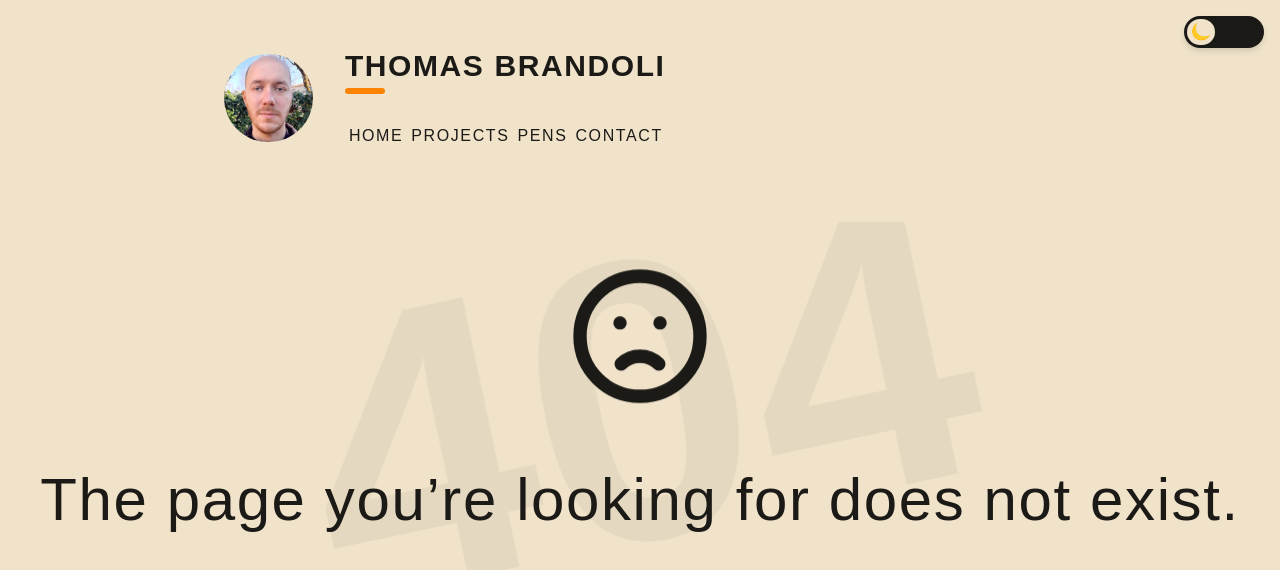
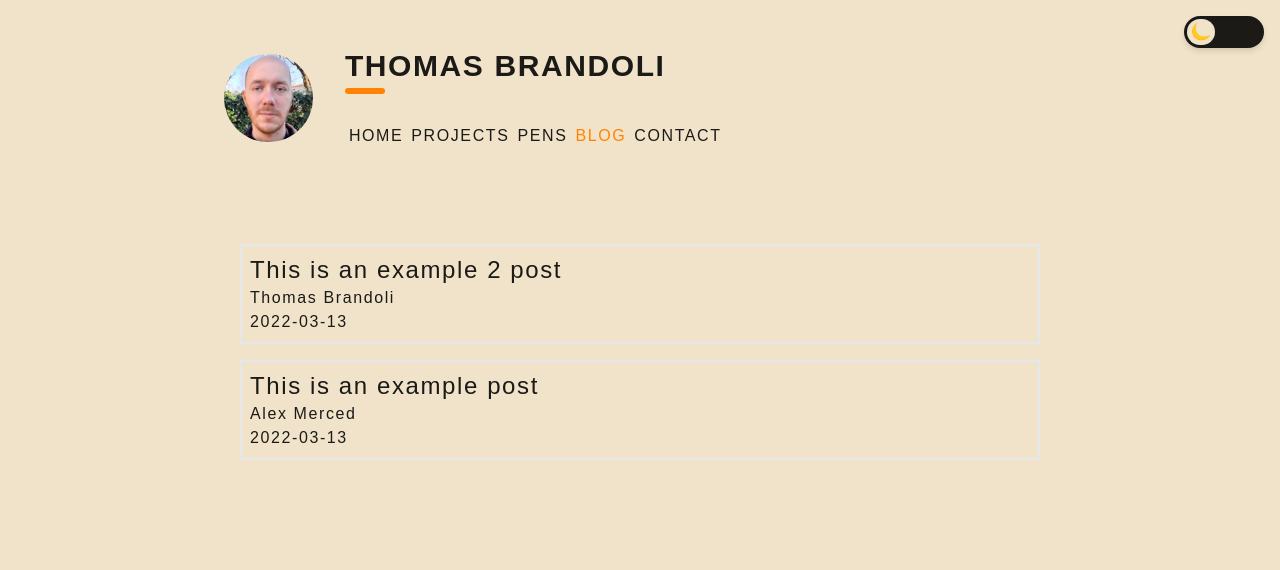
Before and after one commit to ThGnommy/my-portfolio, a Next.js app: page /blog in a window 1280 px wide. Before the commit this address had no page. Shown: the top 570 px of the page. Built offline with nearby package versions, Linux system fonts and the light colour scheme.

Commit message:
add blog functionality

```diff
--- a/components/Header/Header.tsx
+++ b/components/Header/Header.tsx
@@ -73,6 +73,17 @@ export const Header = () => {
               PENS
             </a>
           </Link>
+          <Link href="/blog">
+            <a
+              className={
+                router.pathname === "/blog"
+                  ? "text-secondary"
+                  : "text-custom-dark dark:text-primary"
+              }
+            >
+              BLOG
+            </a>
+          </Link>
           <Link href="/contact">
             <a
               className={
--- a/next.config.js
+++ b/next.config.js
@@ -1,6 +1,9 @@
 /** @type {import('next').NextConfig} */
 const nextConfig = {
   reactStrictMode: true,
+  images: {
+    domains: ["images.unsplash.com"],
+  },
 };
 
 module.exports = nextConfig;
--- a/package.json
+++ b/package.json
@@ -9,10 +9,13 @@
   },
   "dependencies": {
     "framer-motion": "^6.2.9",
+    "gray-matter": "^4.0.3",
+    "markdown-it": "^13.0.1",
     "next": "12.0.8",
     "react": "17.0.2",
     "react-dom": "17.0.2",
     "react-intersection-observer": "^8.34.0",
+    "react-markdown": "^8.0.5",
     "scroll-behavior-polyfill": "^2.0.13",
     "sharp": "^0.30.3",
     "uuid": "^8.3.2",
@@ -20,6 +23,7 @@
   },
   "devDependencies": {
     "@tailwindcss/forms": "^0.4.0",
+    "@types/markdown-it": "^12.2.3",
     "@types/node": "17.0.10",
     "@types/react": "17.0.38",
     "@types/smoothscroll-polyfill": "^0.3.1",
--- /dev/null
+++ b/pages/article/Article.module.css
@@ -0,0 +1,3 @@
+.article h1 {
+  @apply text-5xl;
+}
--- /dev/null
+++ b/pages/article/[slug].tsx
@@ -0,0 +1,61 @@
+import fs from "fs";
+import matter from "gray-matter";
+import Image from "next/image";
+import ReactMarkdown from "react-markdown";
+import classes from "./Article.module.css";
+
+// The page for each post
+export default function Post({ frontmatter, content }: any) {
+  const { title, author, category, date, bannerImage, tags } = frontmatter;
+
+  return (
+    <main className={classes.article}>
+      <Image
+        src={
+          "https://images.unsplash.com/photo-1499750310107-5fef28a66643?ixlib=rb-4.0.3&ixid=MnwxMjA3fDB8MHxwaG90by1wYWdlfHx8fGVufDB8fHx8&auto=format&fit=crop&w=2970&q=80"
+        }
+        alt=""
+        height={400}
+        width={800}
+      />
+      <h1>{title}</h1>
+      <h2>
+        {author} || {date}
+      </h2>
+      <h3>
+        {category} || {tags.join()}
+      </h3>
+      {/* <div dangerouslySetInnerHTML={{ __html: md().render(content) }} /> */}
+      <ReactMarkdown>{content}</ReactMarkdown>
+    </main>
+  );
+}
+
+// Generating the paths for each post
+export async function getStaticPaths() {
+  // Get list of all files from our posts directory
+  const files = fs.readdirSync("posts");
+  // Generate a path for each one
+  const paths = files.map((fileName) => ({
+    params: {
+      slug: fileName.replace(".md", ""),
+    },
+  }));
+  // return list of paths
+  return {
+    paths,
+    fallback: false,
+  };
+}
+
+// Generate the static props for the page
+export async function getStaticProps({ params: { slug } }: any) {
+  const fileName = fs.readFileSync(`posts/${slug}.md`, "utf-8");
+  const { data: frontmatter, content } = matter(fileName);
+  return {
+    props: {
+      frontmatter,
+      content,
+    },
+  };
+}
--- /dev/null
+++ b/pages/blog.tsx
@@ -0,0 +1,57 @@
+import fs from "fs";
+import matter from "gray-matter";
+import Image from "next/image";
+import Link from "next/link";
+import { BlogPostsProps } from "../types";
+import classes from "../styles/ArticlePreview.module.css";
+
+export const Blog = ({ posts }: BlogPostsProps) => {
+  return (
+    <main>
+      {posts?.map((post) => {
+        //extract slug and frontmatter
+        const { slug, frontmatter } = post;
+        //extract frontmatter properties
+        const { title, author, date } = frontmatter;
+
+        //JSX for individual blog listing
+        return (
+          <article className={classes.articlePreview} key={title}>
+            <Link passHref href={`/article/${slug}`}>
+              <h1>{title}</h1>
+            </Link>
+            <h3>{author}</h3>
+            <h3>{date}</h3>
+          </article>
+        );
+      })}
+    </main>
+  );
+};
+
+//Generating the Static Props for the Blog Page
+export async function getStaticProps() {
+  // get list of files from the posts folder
+  const files = fs.readdirSync("posts");
+
+  // get frontmatter & slug from each post
+  const posts = files.map((fileName) => {
+    const slug = fileName.replace(".md", "");
+    const readFile = fs.readFileSync(`posts/${fileName}`, "utf-8");
+    const { data: frontmatter } = matter(readFile);
+
+    return {
+      slug,
+      frontmatter,
+    };
+  });
+
+  // Return the pages static props
+  return {
+    props: {
+      posts,
+    },
+  };
+}
+
+export default Blog;
--- /dev/null
+++ b/posts/example-post second.md
@@ -0,0 +1,14 @@
+---
+title: "This is an example 2 post"
+author: "Thomas Brandoli"
+category: "javascript"
+date: "2022-03-13"
+bannerImage: "url-to-image.png"
+tags:
+  - coding
+  - javascript
+---
+
+## This is an example blog post
+
+This is sample content. The section above is called Frontmatter where we can add post metadata like title and author. You can add as little or as many properties in the frontmatter using YAML syntax.
--- /dev/null
+++ b/posts/example-post.md
@@ -0,0 +1,13 @@
+---
+title: "This is an example post"
+author: "Alex Merced"
+category: "example"
+date: "2022-03-13"
+bannerImage: "url-to-image.png"
+tags:
+    - example
+---
+
+## This is an example blog post
+
+This is sample content. The section above is called Frontmatter where we can add post metadata like title and author. You can add as little or as many properties in the frontmatter using YAML syntax.
--- /dev/null
+++ b/styles/ArticlePreview.module.css
@@ -0,0 +1,7 @@
+.articlePreview {
+  @apply border-2 m-4 p-2;
+}
+
+.articlePreview h1 {
+  @apply text-2xl cursor-pointer;
+}
--- /dev/null
+++ b/types.ts
@@ -0,0 +1,35 @@
+export type BlogFrontMatter = {
+  title: string;
+  author: string;
+  category: string;
+  date: Date;
+  description: string;
+  bannerImage: string;
+  publishedDate: string;
+  tags: string[];
+};
+
+export type BlogLayoutProps = {
+  children: React.ReactNode;
+  frontMatter: BlogFrontMatter;
+  wordCount: number;
+  readingTime: string;
+};
+
+export type BlogPostProps = {
+  slug: string;
+  siteTitle: string;
+  frontmatter: BlogFrontMatter;
+  markdownBody: any;
+  wordCount: number;
+  readingTime: string;
+};
+
+export type BlogPostsProps = {
+  posts?: BlogPostProps[];
+};
+
+export interface BlogProps extends BlogPostsProps {
+  title: string;
+  description: string;
+}
```
Also changed, not shown: 1 other file (tests, documents, lock files or other folders).
